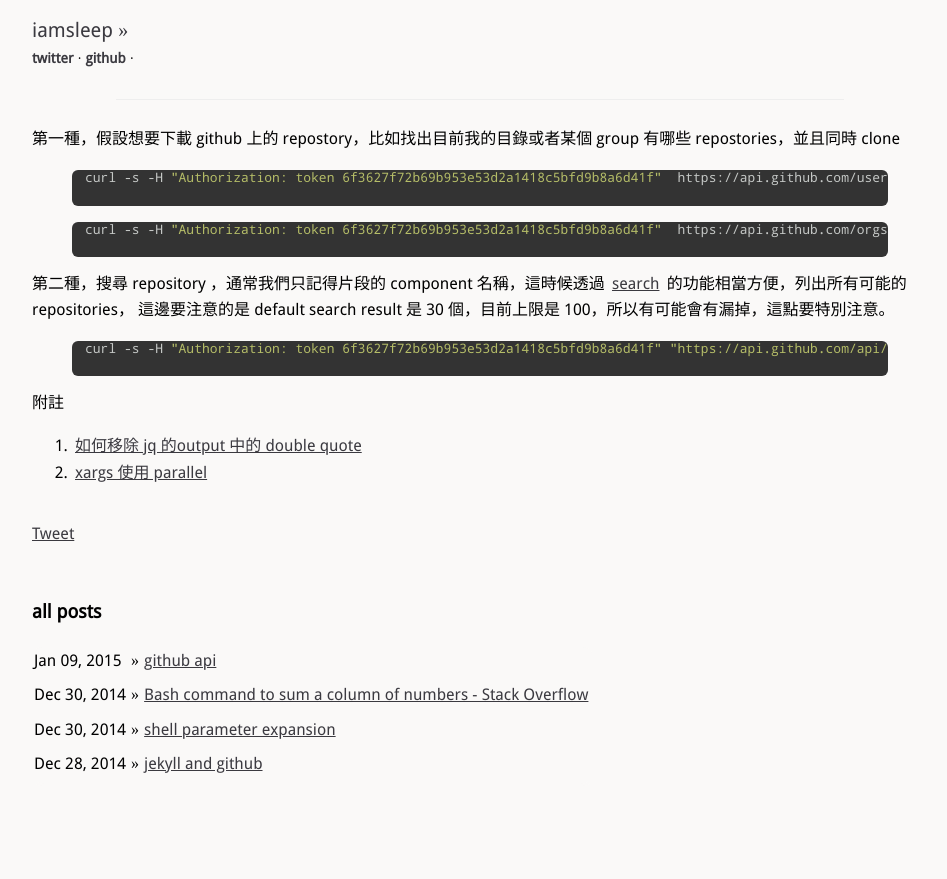
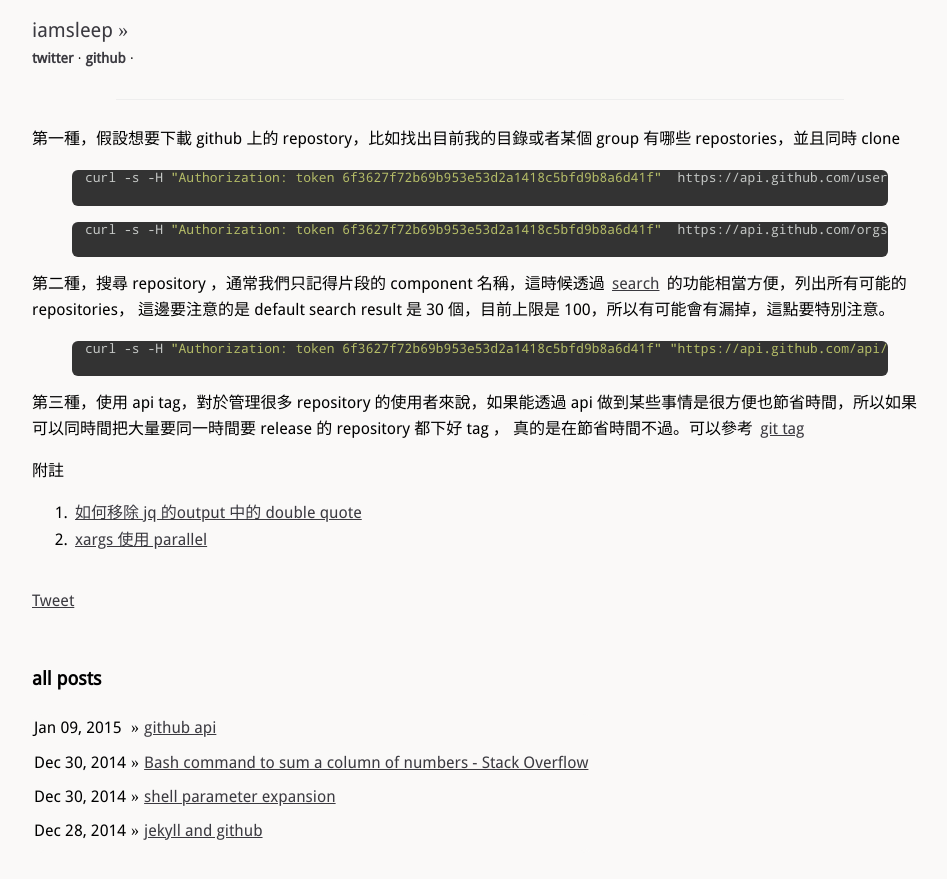
Before and after one commit to iamsleep/iamsleep.github.io, a Jekyll site: the page built from _posts/2014-12-30-github-api.md, in a window 1280 px wide and 900 px high, scrolled down 3323 px. Shown: the top 879 px of the window, without its empty margins (160-1107 px from the left). Built offline with Jekyll 4.4.1, drawn with Linux system fonts in a browser that asks for light colours; comment, search, counter and statistics services are not loaded; before the commit the page ends 4156 px from its top, so only the background shows below that.

Commit message:
update tag

```diff
--- a/_posts/2014-12-30-github-api.md
+++ b/_posts/2014-12-30-github-api.md
@@ -140,6 +140,8 @@
 curl -s -H "Authorization: token 6f3627f72b69b953e53d2a1418c5bfd9b8a6d41f" "https://api.github.com/api/v3/search/repositories?q=ecpayment" | jq -r '.items[].ssh_url'
 {% endhighlight bash %}
 
+第三種，使用 api tag，對於管理很多 repository 的使用者來說，如果能透過 api 做到某些事情是很方便也節省時間，所以如果可以同時間把大量要同一時間要 release 的 repository 都下好 tag ，
+真的是在節省時間不過。可以參考 [git tag](https://developer.github.com/v3/git/tags/)
 
 附註
 1. [如何移除 jq 的output 中的 double quote](https://github.com/stedolan/jq/wiki/FAQ)
```
